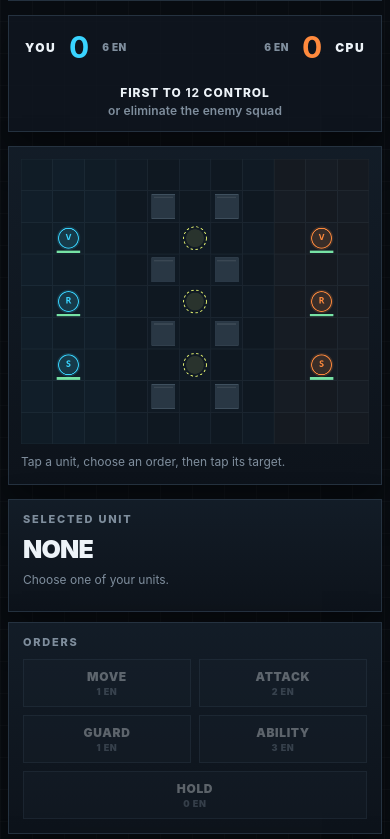
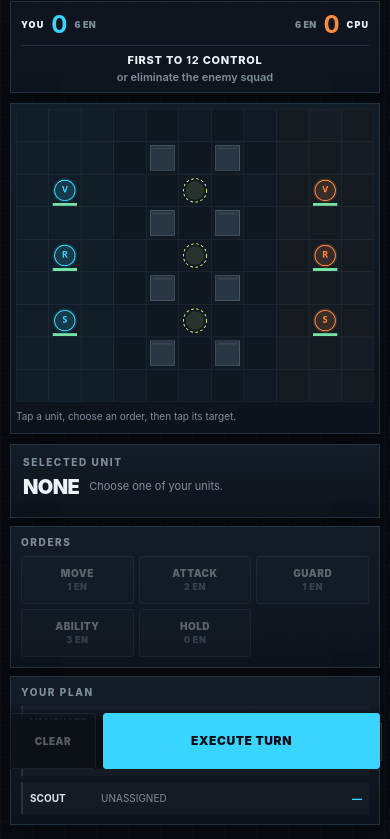
Before and after one commit to nhicksenterprises2025-maker/crlleague, a plain HTML site: page index.html in a window 390 px wide. Shown: the part 75-914 px from the top of the page. Drawn offline with Linux system fonts and the light colour scheme.

Commit message:
Add iPhone touch and safe-area layout

```diff
--- a/styles.css
+++ b/styles.css
@@ -15,11 +15,15 @@
   --shadow: rgba(0, 0, 0, 0.4);
 }
 
-* { box-sizing: border-box; }
-
-html, body {
-  margin: 0;
-  min-height: 100%;
+* { box-sizing: border-box; -webkit-tap-highlight-color: transparent; }
+html { min-height: 100%; background: var(--bg); touch-action: manipulation; }
+html, body { margin: 0; width: 100%; min-height: 100%; }
+body {
+  min-height: 100dvh;
+  overflow-x: hidden;
+  overscroll-behavior: none;
+  -webkit-user-select: none;
+  user-select: none;
   background:
     linear-gradient(rgba(255,255,255,.018) 1px, transparent 1px),
     linear-gradient(90deg, rgba(255,255,255,.018) 1px, transparent 1px),
@@ -27,374 +31,179 @@ html, body {
   background-size: 32px 32px;
   color: var(--text);
   font-family: Inter, ui-sans-serif, system-ui, -apple-system, BlinkMacSystemFont, "Segoe UI", sans-serif;
+  padding:
+    max(10px, env(safe-area-inset-top))
+    max(10px, env(safe-area-inset-right))
+    max(12px, env(safe-area-inset-bottom))
+    max(10px, env(safe-area-inset-left));
 }
-
-body { padding: 22px; }
-button { font: inherit; }
-
-.shell {
-  width: min(1280px, 100%);
-  margin: 0 auto;
-}
-
-.topbar,
-.score-strip,
-.game-layout,
-.lower-grid,
-footer {
-  width: 100%;
-}
+button { font: inherit; touch-action: manipulation; }
+.shell { width: min(1280px, 100%); margin: 0 auto; }
+.topbar,.score-strip,.game-layout,.lower-grid,footer { width: 100%; }
 
 .topbar {
   display: flex;
   align-items: flex-end;
   justify-content: space-between;
-  padding: 8px 2px 15px;
+  padding: 4px 2px 12px;
   border-bottom: 1px solid var(--line);
 }
-
-.eyebrow,
-.panel-label {
-  font-size: 11px;
-  line-height: 1;
-  font-weight: 800;
-  letter-spacing: .16em;
-  color: var(--muted);
-}
-
-h1 {
-  margin: 8px 0 0;
-  font-size: clamp(28px, 5vw, 52px);
-  line-height: .9;
-  letter-spacing: -.05em;
-  font-weight: 900;
-}
-
-.turn-box {
-  display: grid;
-  justify-items: end;
-  gap: 3px;
-  text-align: right;
-}
-
-.turn-box span {
-  color: var(--player);
-  font-size: 11px;
-  font-weight: 900;
-  letter-spacing: .12em;
-}
-
-.turn-box strong { font-size: 19px; }
+.eyebrow,.panel-label { font-size: 10px; line-height: 1; font-weight: 800; letter-spacing: .16em; color: var(--muted); }
+h1 { margin: 7px 0 0; font-size: clamp(28px, 8vw, 50px); line-height: .9; letter-spacing: -.05em; font-weight: 900; }
+.turn-box { display: grid; justify-items: end; gap: 3px; text-align: right; }
+.turn-box span { color: var(--player); font-size: 10px; font-weight: 900; letter-spacing: .12em; }
+.turn-box strong { font-size: 17px; }
 
 .score-strip {
   display: grid;
   grid-template-columns: 1fr auto 1fr;
-  gap: 20px;
+  gap: 14px;
   align-items: center;
-  padding: 13px 16px;
-  margin: 14px 0;
+  padding: 10px 12px;
+  margin: 10px 0;
   border: 1px solid var(--line);
-  background: rgba(16, 23, 32, .78);
-  box-shadow: 0 18px 40px var(--shadow);
+  background: rgba(16,23,32,.9);
+  box-shadow: 0 14px 32px var(--shadow);
 }
-
-.score {
-  display: flex;
-  align-items: center;
-  gap: 13px;
-  font-size: 12px;
-  font-weight: 900;
-  letter-spacing: .12em;
-}
-
-.score strong {
-  font-size: 30px;
-  letter-spacing: 0;
-}
-
-.score small {
-  color: var(--muted);
-  letter-spacing: .05em;
-}
-
+.score { display: flex; align-items: center; gap: 10px; font-size: 11px; font-weight: 900; letter-spacing: .1em; }
+.score strong { font-size: 27px; letter-spacing: 0; }
+.score small { color: var(--muted); letter-spacing: .03em; }
 .player-score strong { color: var(--player); }
 .cpu-score { justify-content: flex-end; }
 .cpu-score strong { color: var(--cpu); }
+.objective-copy { text-align: center; font-size: 11px; letter-spacing: .07em; font-weight: 800; }
+.objective-copy span { display: block; margin-top: 3px; font-weight: 600; letter-spacing: 0; color: var(--muted); }
 
-.objective-copy {
-  text-align: center;
-  font-size: 12px;
-  letter-spacing: .08em;
-  font-weight: 800;
-}
-
-.objective-copy span {
-  display: block;
-  margin-top: 3px;
-  font-weight: 600;
-  letter-spacing: .01em;
-  color: var(--muted);
-}
-
-.game-layout {
-  display: grid;
-  grid-template-columns: minmax(0, 1fr) 340px;
-  gap: 14px;
-  align-items: stretch;
-}
-
-.board-panel,
-.panel {
-  border: 1px solid var(--line);
-  background: linear-gradient(180deg, rgba(19,29,40,.96), rgba(13,19,27,.96));
-  box-shadow: 0 18px 40px var(--shadow);
-}
-
-.board-panel {
-  min-width: 0;
-  padding: 12px;
-}
-
+.game-layout { display: grid; grid-template-columns: minmax(0, 1fr) 330px; gap: 10px; align-items: stretch; }
+.board-panel,.panel { border: 1px solid var(--line); background: linear-gradient(180deg, rgba(19,29,40,.98), rgba(13,19,27,.98)); box-shadow: 0 14px 32px var(--shadow); }
+.board-panel { min-width: 0; padding: 8px; }
 canvas {
   display: block;
   width: 100%;
+  height: auto;
   aspect-ratio: 11 / 9;
   background: #0b1118;
-  image-rendering: auto;
   cursor: crosshair;
+  touch-action: none;
 }
+.board-hint { margin-top: 8px; min-height: 18px; color: var(--muted); font-size: 11px; line-height: 1.35; }
 
-.board-hint {
-  margin-top: 10px;
-  min-height: 18px;
-  color: var(--muted);
-  font-size: 12px;
-}
-
-.side-panel {
-  display: grid;
-  grid-template-rows: auto auto 1fr auto;
-  gap: 10px;
-}
-
-.panel { padding: 14px; }
-.unit-name {
-  margin-top: 9px;
-  font-size: 25px;
-  font-weight: 900;
-  letter-spacing: -.03em;
-}
-
-.unit-stats,
-.ability-text {
-  margin-top: 7px;
-  font-size: 12px;
-  line-height: 1.55;
-}
-
+.side-panel { display: grid; grid-template-rows: auto auto 1fr auto; gap: 8px; }
+.panel { padding: 12px; }
+.unit-name { margin-top: 8px; font-size: 23px; font-weight: 900; letter-spacing: -.03em; }
+.unit-stats,.ability-text { margin-top: 6px; font-size: 11px; line-height: 1.45; }
 .muted { color: var(--muted); }
 .ability-text { color: #bcc7d1; }
-
-.action-grid {
-  display: grid;
-  grid-template-columns: 1fr 1fr;
-  gap: 8px;
-  margin-top: 11px;
-}
-
-.action-btn,
-.secondary-btn,
-.execute-btn {
+.action-grid { display: grid; grid-template-columns: 1fr 1fr; gap: 7px; margin-top: 9px; }
+.action-btn,.secondary-btn,.execute-btn {
   border: 1px solid #344454;
+  border-radius: 3px;
   color: var(--text);
   background: #18222d;
-  min-height: 45px;
-  padding: 9px 11px;
+  min-height: 50px;
+  padding: 10px 9px;
   cursor: pointer;
   font-weight: 900;
   font-size: 12px;
-  letter-spacing: .055em;
-  transition: transform .08s ease, border-color .12s ease, background .12s ease, opacity .12s ease;
+  letter-spacing: .05em;
+  touch-action: manipulation;
 }
-
-.action-btn:hover:not(:disabled),
-.secondary-btn:hover:not(:disabled),
-.execute-btn:hover:not(:disabled) {
-  transform: translateY(-1px);
-  border-color: #596c7e;
-}
-
-.action-btn.active {
-  border-color: var(--player);
-  background: var(--player-soft);
-}
-
-.action-btn span {
-  display: block;
-  margin-top: 2px;
-  color: var(--muted);
-  font-size: 9px;
-}
-
+.action-btn:active:not(:disabled),.secondary-btn:active:not(:disabled),.execute-btn:active:not(:disabled) { transform: scale(.985); }
+.action-btn.active { border-color: var(--player); background: var(--player-soft); box-shadow: inset 0 0 0 1px rgba(57,212,255,.2); }
+.action-btn span { display: block; margin-top: 2px; color: var(--muted); font-size: 9px; }
 .action-btn.wide { grid-column: 1 / -1; }
-.action-btn:disabled,
-.secondary-btn:disabled,
-.execute-btn:disabled { opacity: .35; cursor: not-allowed; }
-
-.plan-list {
-  display: grid;
-  gap: 7px;
-  margin-top: 10px;
-}
-
-.plan-row {
-  display: grid;
-  grid-template-columns: 74px 1fr auto;
-  gap: 8px;
-  align-items: center;
-  min-height: 34px;
-  padding: 7px 8px;
-  border-left: 2px solid var(--line);
-  background: rgba(255,255,255,.025);
-  font-size: 11px;
-}
-
+.action-btn:disabled,.secondary-btn:disabled,.execute-btn:disabled { opacity: .35; }
+.plan-list { display: grid; gap: 6px; margin-top: 9px; }
+.plan-row { display: grid; grid-template-columns: 70px 1fr auto; gap: 7px; align-items: center; min-height: 32px; padding: 6px 7px; border-left: 2px solid var(--line); background: rgba(255,255,255,.025); font-size: 10px; }
 .plan-row strong { color: #dce6ee; }
 .plan-row span { color: var(--muted); }
-.plan-row em {
-  color: var(--player);
-  font-style: normal;
-  font-weight: 800;
-}
-
-.execute-row {
-  display: grid;
-  grid-template-columns: 92px 1fr;
-  gap: 8px;
-}
-
-.execute-btn {
-  border-color: var(--player);
-  color: #001016;
-  background: var(--player);
-}
-
+.plan-row em { color: var(--player); font-style: normal; font-weight: 800; }
+.execute-row { display: grid; grid-template-columns: 86px 1fr; gap: 7px; }
+.execute-btn { border-color: var(--player); color: #001016; background: var(--player); }
 .secondary-btn { background: #111923; }
 
-.lower-grid {
-  display: grid;
-  grid-template-columns: .85fr 1.15fr;
-  gap: 14px;
-  margin-top: 14px;
-}
-
-.intel-grid {
-  display: grid;
-  grid-template-columns: 1fr 1fr;
-  gap: 9px 15px;
-  margin-top: 12px;
-  color: #b9c6d0;
-  font-size: 12px;
-}
-
-.dot,
-.node-icon,
-.wall-icon {
-  display: inline-block;
-  width: 9px;
-  height: 9px;
-  margin-right: 6px;
-  vertical-align: 0;
-}
+.mobile-intel { margin-top: 10px; }
+.mobile-intel > summary { list-style: none; padding: 11px 12px; border: 1px solid var(--line); background: #111923; color: #9aa9b6; font-size: 11px; font-weight: 800; letter-spacing: .05em; cursor: pointer; }
+.mobile-intel > summary::-webkit-details-marker { display: none; }
+.lower-grid { display: grid; grid-template-columns: .85fr 1.15fr; gap: 10px; margin-top: 8px; }
+.intel-grid { display: grid; grid-template-columns: 1fr 1fr; gap: 8px 12px; margin-top: 10px; color: #b9c6d0; font-size: 11px; }
+.dot,.node-icon,.wall-icon { display: inline-block; width: 9px; height: 9px; margin-right: 6px; vertical-align: 0; }
 .player-dot { background: var(--player); }
 .cpu-dot { background: var(--cpu); }
 .node-icon { border: 2px solid var(--node); border-radius: 50%; }
 .wall-icon { background: #465564; }
+.determinism-note { margin: 11px 0 0; padding-top: 10px; border-top: 1px solid var(--line); color: var(--muted); font-size: 10px; line-height: 1.45; }
+.event-log { height: 100px; margin-top: 9px; overflow: auto; -webkit-overflow-scrolling: touch; user-select: text; -webkit-user-select: text; color: #9dacb8; font-family: ui-monospace, SFMono-Regular, Menlo, Monaco, Consolas, monospace; font-size: 10px; line-height: 1.5; }
+.log-line.turn { color: #e7edf2; font-weight: 800; }.log-line.player { color: #7de5ff; }.log-line.cpu { color: #ffad77; }.log-line.damage { color: #f6c88c; }.log-line.score { color: var(--node); }.log-line.system { color: #8292a0; }
+footer { display: flex; justify-content: space-between; gap: 16px; padding: 11px 2px 2px; color: #61707e; font-size: 9px; font-weight: 700; letter-spacing: .07em; }
 
-.determinism-note {
-  margin: 13px 0 0;
-  padding-top: 11px;
-  border-top: 1px solid var(--line);
-  color: var(--muted);
-  font-size: 11px;
-  line-height: 1.5;
+.result-overlay { position: fixed; inset: 0; z-index: 20; display: grid; place-items: center; padding: max(20px, env(safe-area-inset-top)) max(20px, env(safe-area-inset-right)) max(20px, env(safe-area-inset-bottom)) max(20px, env(safe-area-inset-left)); background: rgba(3,6,9,.88); backdrop-filter: blur(7px); }
+.result-overlay.hidden { display: none; }
+.result-card { width: min(430px, 100%); padding: 24px; border: 1px solid #425466; background: #0d141c; box-shadow: 0 30px 80px rgba(0,0,0,.65); }
+.result-card h2 { margin: 9px 0 6px; font-size: 44px; letter-spacing: -.055em; }.result-card p { margin: 0 0 20px; color: var(--muted); }
+.rotate-note { display: none; }
+
+@media (max-width: 760px) {
+  body { padding-top: max(8px, env(safe-area-inset-top)); }
+  .topbar { padding-bottom: 9px; }
+  h1 { font-size: 32px; }
+  .eyebrow { font-size: 8px; }
+  .score-strip { grid-template-columns: 1fr 1fr; gap: 6px; padding: 8px 10px; }
+  .objective-copy { grid-column: 1 / -1; grid-row: 2; border-top: 1px solid var(--line); padding-top: 7px; }
+  .score { gap: 7px; }
+  .score strong { font-size: 24px; }
+  .game-layout { grid-template-columns: 1fr; }
+  .board-panel { padding: 5px; }
+  .side-panel { display: grid; grid-template-columns: 1fr; grid-template-rows: auto auto auto auto; }
+  .unit-panel { display: grid; grid-template-columns: auto 1fr; column-gap: 10px; align-items: center; }
+  .unit-panel .panel-label { grid-column: 1 / -1; }
+  .unit-name { font-size: 20px; }
+  .unit-stats { margin: 8px 0 0; }
+  .ability-text { grid-column: 1 / -1; }
+  .actions-panel { padding: 10px; }
+  .action-grid { grid-template-columns: repeat(5, minmax(0,1fr)); gap: 5px; }
+  .action-btn,.secondary-btn,.execute-btn { min-height: 52px; padding: 8px 4px; font-size: 10px; }
+  .action-btn.wide { grid-column: auto; }
+  .plan-panel { padding: 10px; }
+  .plan-list { grid-template-columns: 1fr; }
+  .execute-row { position: sticky; bottom: max(0px, env(safe-area-inset-bottom)); z-index: 8; padding: 6px 0 0; background: linear-gradient(transparent, var(--bg) 22%); }
+  .execute-row .execute-btn { min-height: 56px; font-size: 12px; }
+  .lower-grid { grid-template-columns: 1fr; }
+  footer { padding-bottom: max(2px, env(safe-area-inset-bottom)); }
 }
 
-.event-log {
-  height: 112px;
-  margin-top: 10px;
-  overflow: auto;
-  color: #9dacb8;
-  font-family: ui-monospace, SFMono-Regular, Menlo, Monaco, Consolas, monospace;
-  font-size: 11px;
-  line-height: 1.55;
+@media (max-width: 430px) and (orientation: portrait) {
+  .board-hint { font-size: 10px; }
+  .score span,.score small { font-size: 9px; }
+  .action-grid { grid-template-columns: repeat(3, 1fr); }
+  .action-btn.wide { grid-column: auto; }
+  .action-btn { min-height: 48px; }
+  .plan-row { grid-template-columns: 64px 1fr auto; }
+  .rotate-note { display: block; position: fixed; right: 8px; bottom: calc(8px + env(safe-area-inset-bottom)); z-index: 3; max-width: 190px; padding: 7px 9px; border: 1px solid #263746; background: rgba(9,13,18,.92); color: #748493; font-size: 9px; pointer-events: none; }
 }
 
-.log-line.turn { color: #e7edf2; font-weight: 800; }
-.log-line.player { color: #7de5ff; }
-.log-line.cpu { color: #ffad77; }
-.log-line.damage { color: #f6c88c; }
-.log-line.score { color: var(--node); }
-.log-line.system { color: #8292a0; }
-
-footer {
-  display: flex;
-  justify-content: space-between;
-  gap: 20px;
-  padding: 13px 2px 2px;
-  color: #61707e;
-  font-size: 10px;
-  font-weight: 700;
-  letter-spacing: .07em;
+@media (orientation: landscape) and (max-height: 500px) {
+  body { padding-top: max(4px, env(safe-area-inset-top)); padding-bottom: max(4px, env(safe-area-inset-bottom)); }
+  .topbar { padding: 2px 2px 6px; }
+  .topbar .eyebrow { display: none; }
+  h1 { margin: 0; font-size: 27px; }
+  .score-strip { margin: 6px 0; padding: 6px 9px; }
+  .objective-copy span { display: none; }
+  .game-layout { grid-template-columns: minmax(0, 1fr) minmax(260px, 34vw); gap: 7px; }
+  .board-panel { padding: 4px; }
+  .board-hint { margin-top: 4px; min-height: 14px; font-size: 9px; }
+  .side-panel { grid-template-columns: 1fr; grid-template-rows: auto auto 1fr auto; gap: 5px; }
+  .panel { padding: 8px; }
+  .unit-panel { display: block; }
+  .unit-name { margin-top: 5px; font-size: 18px; }
+  .unit-stats,.ability-text { margin-top: 4px; font-size: 9px; line-height: 1.25; }
+  .action-grid { grid-template-columns: repeat(3, 1fr); gap: 4px; margin-top: 6px; }
+  .action-btn { min-height: 36px; padding: 4px 3px; font-size: 9px; }
+  .action-btn.wide { grid-column: auto; }
+  .plan-panel { min-height: 0; }
+  .plan-list { gap: 3px; margin-top: 5px; }
+  .plan-row { min-height: 24px; padding: 3px 5px; font-size: 8px; grid-template-columns: 58px 1fr auto; }
+  .execute-row { position: static; padding: 0; background: none; grid-template-columns: 72px 1fr; }
+  .secondary-btn,.execute-btn { min-height: 38px; font-size: 9px; }
+  .mobile-intel,footer,.rotate-note { display: none; }
 }
-
-.result-overlay {
-  position: fixed;
-  inset: 0;
-  z-index: 20;
-  display: grid;
-  place-items: center;
-  padding: 24px;
-  background: rgba(3, 6, 9, .84);
-  backdrop-filter: blur(7px);
-}
-
-.result-overlay.hidden { display: none; }
-
-.result-card {
-  width: min(430px, 100%);
-  padding: 26px;
-  border: 1px solid #425466;
-  background: #0d141c;
-  box-shadow: 0 30px 80px rgba(0,0,0,.65);
-}
-
-.result-card h2 {
-  margin: 10px 0 6px;
-  font-size: 46px;
-  letter-spacing: -.055em;
-}
-
-.result-card p {
-  margin: 0 0 22px;
-  color: var(--muted);
-}
-
-@media (max-width: 980px) {
-  body { padding: 12px; }
-  .game-layout { grid-template-columns: 1fr; }
-  .side-panel { grid-template-columns: 1fr 1fr; grid-template-rows: auto auto; }
-  .plan-panel { min-height: 170px; }
-  .execute-row { align-self: end; }
-}
-
-@media (max-width: 700px) {
-  body { padding: 8px; }
-  .score-strip { grid-template-columns: 1fr 1fr; }
-  .objective-copy { grid-column: 1 / -1; grid-row: 2; }
-  .side-panel, .lower-grid { grid-template-columns: 1fr; }
-  .topbar { align-items: center; }
-  .turn-box strong { font-size: 15px; }
-  .intel-grid { grid-template-columns: 1fr; }
-  footer { flex-direction: column; gap: 4px; }
-}
```
